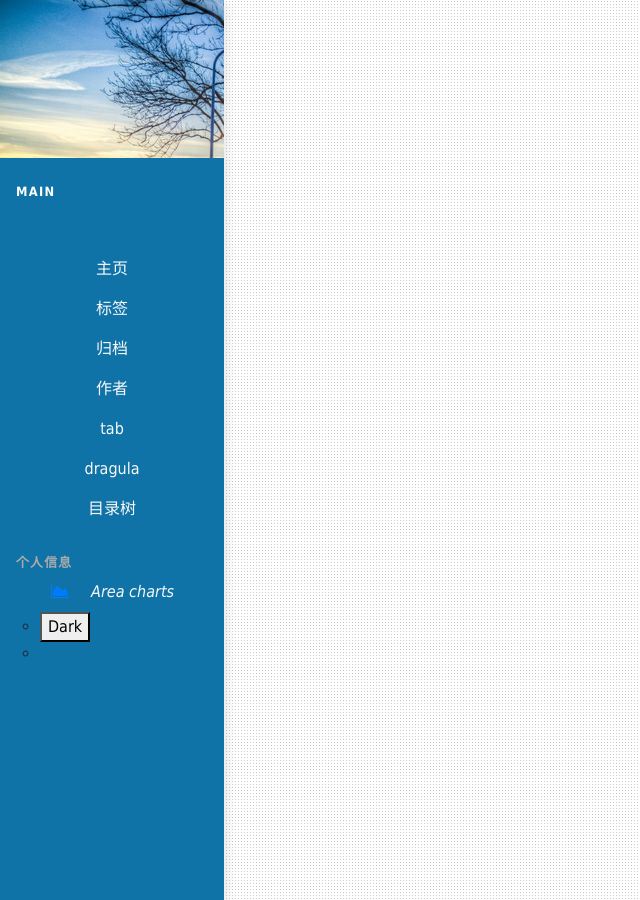
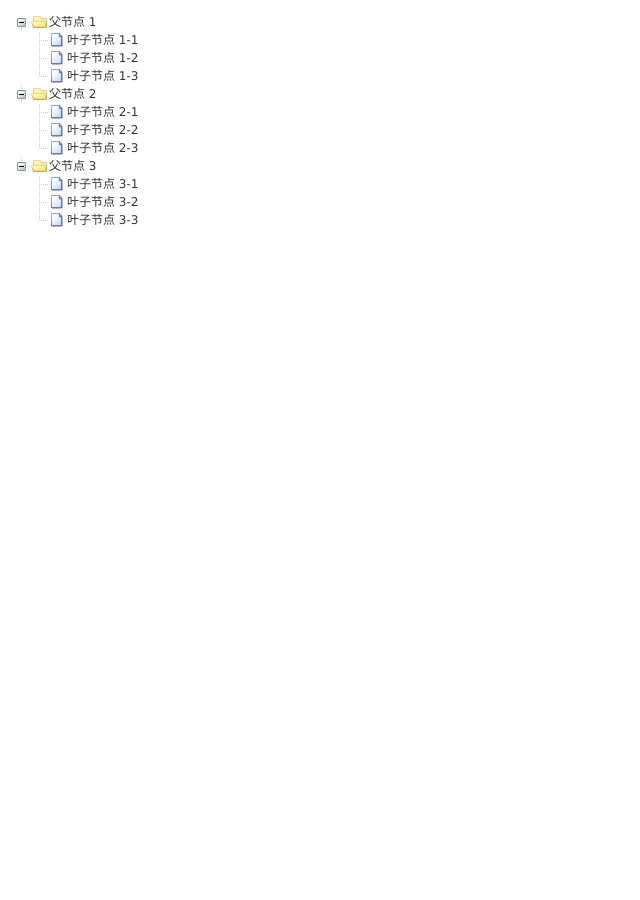
Before and after one commit to nengwuzhi/nengwuzhi.github.ioce, a Jekyll site: the page built from pages/zTree.html, in a window 1280 px wide. Shown: the whole page, without its empty margins (0-640 px from the left). Built offline with Jekyll 4.4.1, drawn with Linux system fonts in a browser that asks for light colours; nearby versions of some CDN libraries.

Commit message:
Update zTree.html

```diff
--- a/pages/zTree.html
+++ b/pages/zTree.html
@@ -1,12 +1,85 @@
 ---
-layout: index_alt
+layout: null
 title: ztree
 permalink: /zTree/
 icon: ztree
 type: page
 ---
 
+<head>
+<link rel="stylesheet" href="/css/zTreeStyle.css" type="text/css">
+	<script src="https://code.jquery.com/jquery-3.3.1.min.js" integrity="sha384-tsQFqpEReu7ZLhBV2VZlAu7zcOV+rXbYlF2cqB8txI/8aZajjp4Bqd+V6D5IgvKT" crossorigin="anonymous"></script>
+	<script type="text/javascript" src="/js/jquery.ztree.core.min.js"></script>
+	<script type="text/javascript" src="/js/jquery.ztree.exedit.js"></script>
+	<SCRIPT type="text/javascript">
+		<!--
+		var setting = {
+			edit: {
+				enable: true
+			},
+			data: {
+				simpleData: {
+					enable: true
+				}
+			},
+			callback: {
+				beforeDrag: beforeDrag
+			}
+		};
 
+		var zNodes =[
+			{ id:1, pId:0, name:"父节点 1", open:true},
+			{ id:11, pId:1, name:"叶子节点 1-1"},
+			{ id:12, pId:1, name:"叶子节点 1-2"},
+			{ id:13, pId:1, name:"叶子节点 1-3"},
+			{ id:2, pId:0, name:"父节点 2", open:true},
+			{ id:21, pId:2, name:"叶子节点 2-1"},
+			{ id:22, pId:2, name:"叶子节点 2-2"},
+			{ id:23, pId:2, name:"叶子节点 2-3"},
+			{ id:3, pId:0, name:"父节点 3", open:true},
+			{ id:31, pId:3, name:"叶子节点 3-1"},
+			{ id:32, pId:3, name:"叶子节点 3-2"},
+			{ id:33, pId:3, name:"叶子节点 3-3"}
+		];
+
+		function beforeDrag(treeId, treeNodes) {
+			return false;
+		}
+
+		function setEdit() {
+			var zTree = $.fn.zTree.getZTreeObj("treeDemo"),
+			remove = $("#remove").attr("checked"),
+			rename = $("#rename").attr("checked"),
+			removeTitle = $.trim($("#removeTitle").get(0).value),
+			renameTitle = $.trim($("#renameTitle").get(0).value);
+			zTree.setting.edit.showRemoveBtn = remove;
+			zTree.setting.edit.showRenameBtn = rename;
+			zTree.setting.edit.removeTitle = removeTitle;
+			zTree.setting.edit.renameTitle = renameTitle;
+			showCode(['setting.edit.showRemoveBtn = ' + remove, 'setting.edit.showRenameBtn = ' + rename,
+				'setting.edit.removeTitle = "' + removeTitle +'"', 'setting.edit.renameTitle = "' + renameTitle + '"']);
+		}
+		function showCode(str) {
+			var code = $("#code");
+			code.empty();
+			for (var i=0, l=str.length; i<l; i++) {
+				code.append("<li>"+str[i]+"</li>");
+			}
+		}
+
+		$(document).ready(function(){
+			$.fn.zTree.init($("#treeDemo"), setting, zNodes);
+			setEdit();
+			$("#remove").bind("change", setEdit);
+			$("#rename").bind("change", setEdit);
+			$("#removeTitle").bind("propertychange", setEdit)
+			.bind("input", setEdit);
+			$("#renameTitle").bind("propertychange", setEdit)
+			.bind("input", setEdit);
+		});
+                             //-->
+	</SCRIPT>
+</head>
 <div class="content_wrap">
 	<div class="zTreeDemoBackground left">
 		<ul id="treeDemo" class="ztree">
```
